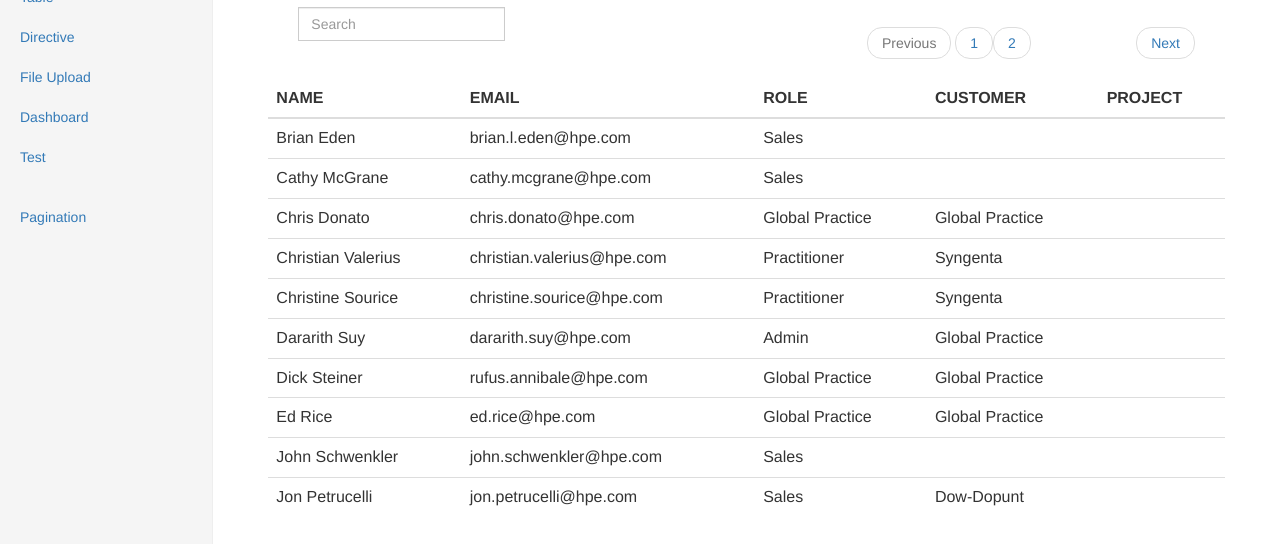
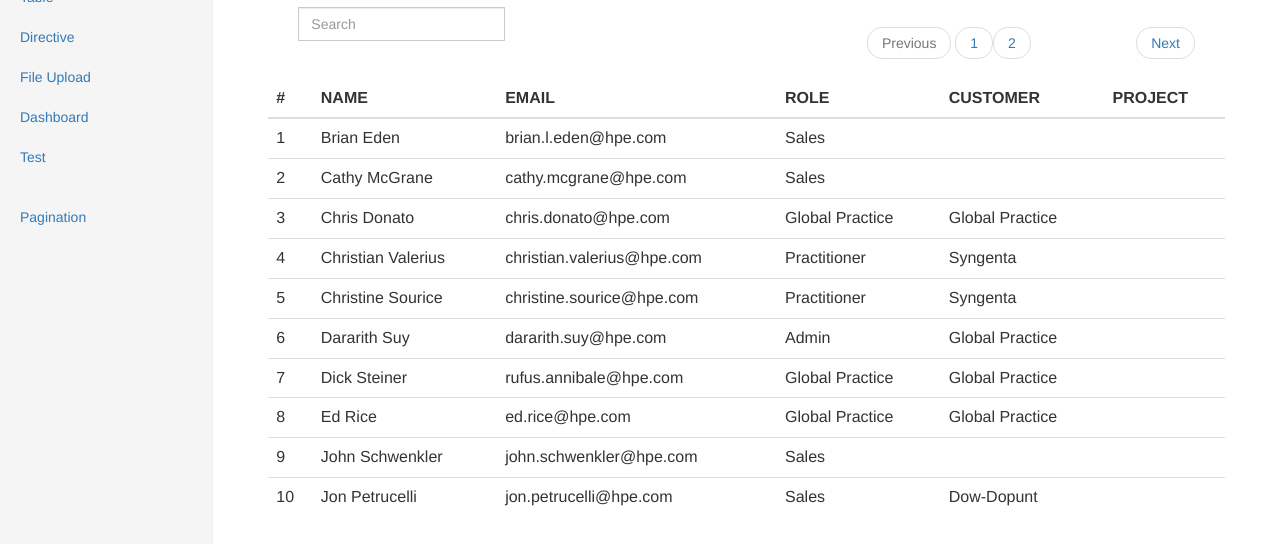
Before and after one commit to TSOPublic/angularjsdemo, a website: page index.html at #/pagination in a window 1280 px wide. Shown: the part 134-678 px from the top of the page. Drawn offline with Linux system fonts and the light colour scheme.

Commit message:
Added a new column for pagination

```diff
--- a/public/src/pagination/pagination.html
+++ b/public/src/pagination/pagination.html
@@ -26,7 +26,7 @@
 				<table class="table table-lg" id="roster_table">
 					<thead>
 						<tr>
-							<!-- <th></th> -->
+							<th>#</th>
 							<th>NAME</th>
 							<th>EMAIL</th>
 							<th>ROLE</th>
@@ -37,6 +37,7 @@
 					<tbody>
 						<tr ng-repeat="orgnization in orgnizationList | filter:searchText">
 							<!-- <td><img src="img/no_photo.png"></td> -->
+							<td>{{$index+1}}</td>
 							<td>{{orgnization.name}}</td>
 							<td>{{orgnization.email}}</td>
 							<td>{{orgnization.role}}</td>
```
